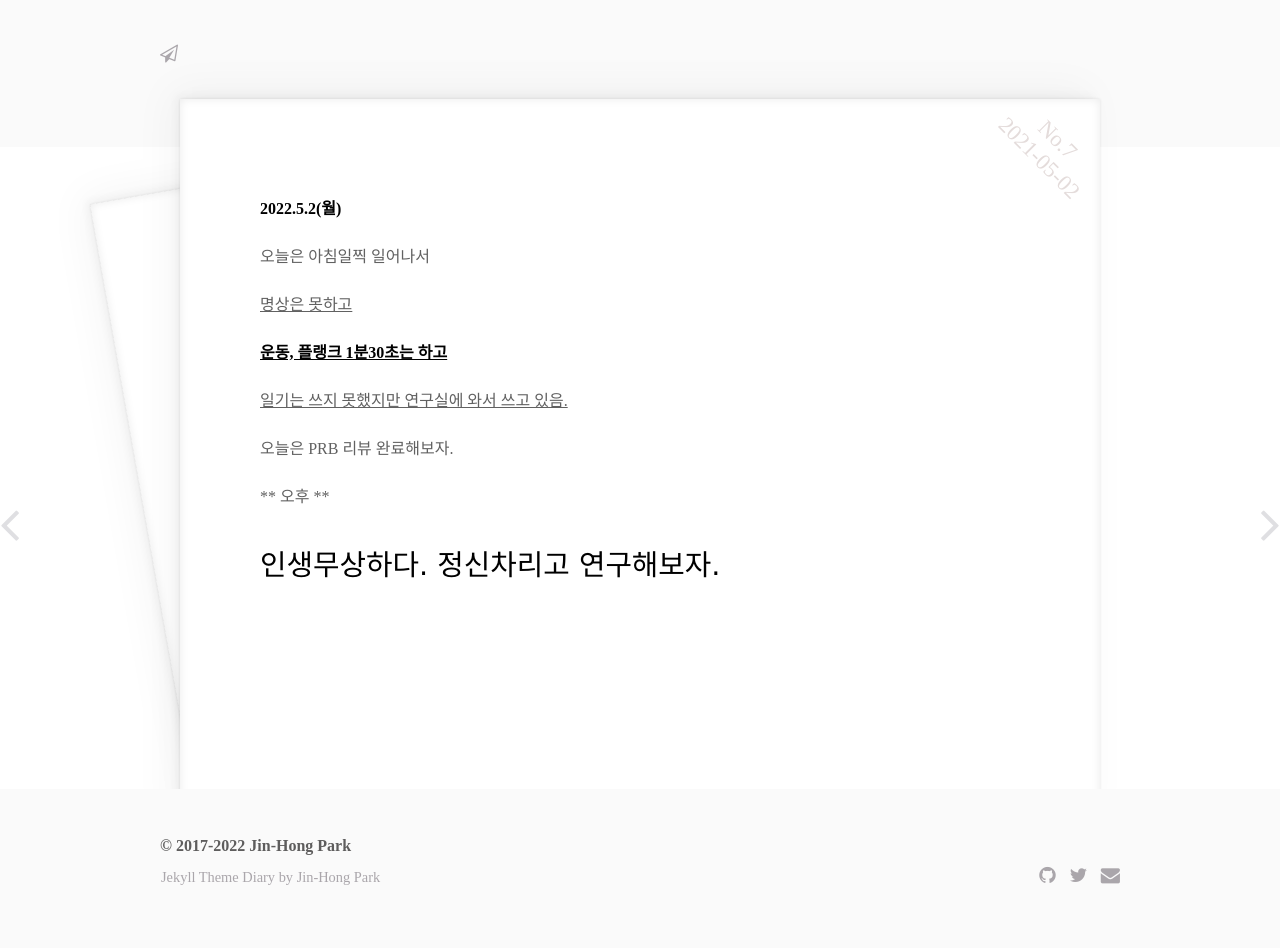
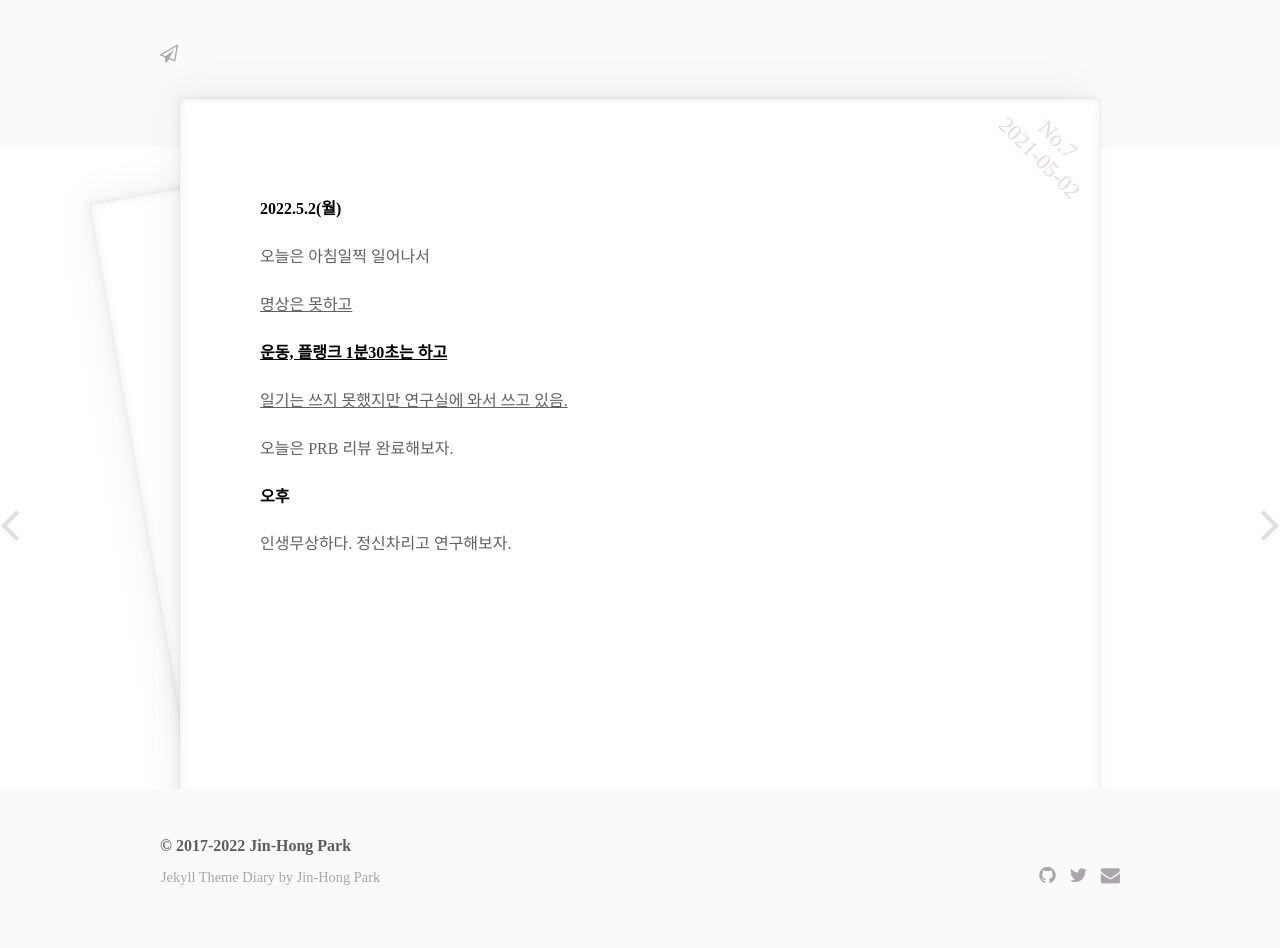
Before and after one commit to jinhong-park/journal, a Jekyll site: the page built from _posts/5_May/2021-05-02-May2nd.md, in a window 1280 px wide. Built offline with Jekyll 4.4.1, drawn with Linux system fonts in a browser that asks for light colours.

Commit message:
“update”

```diff
--- a/_posts/5_May/2021-05-02-May2nd.md
+++ b/_posts/5_May/2021-05-02-May2nd.md
@@ -18,7 +18,6 @@ excerpt: ""
 
 오늘은 PRB 리뷰 완료해보자.
 
-** 오후 **
+<strong>오후</strong>
 
 인생무상하다. 정신차리고 연구해보자.
-----
```
